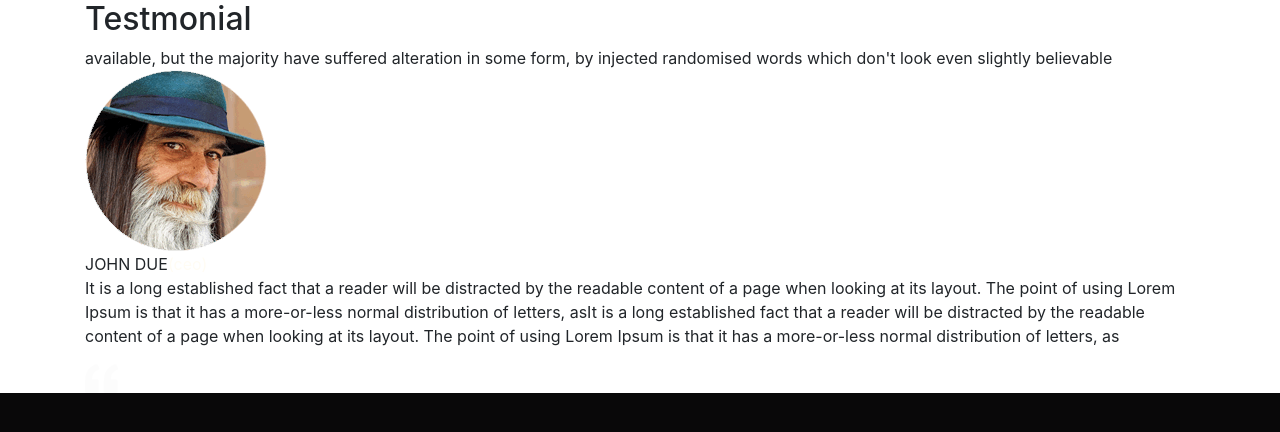
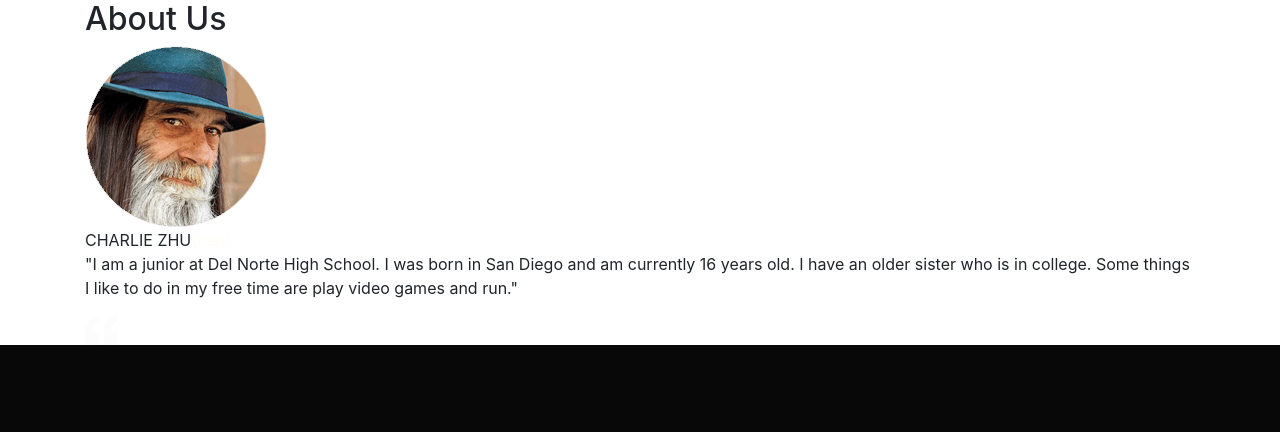
Before and after one commit to TMarwah/P4Tigers, a Flask app: page /testimonial in a window 1280 px wide. Shown: the part 56-488 px from the top of the page. Run offline with Flask 2, Linux system fonts and the light colour scheme; some libraries are stand-ins or nearby versions.

Commit message:
changed about us

```diff
--- a/templates/login.html
+++ b/templates/login.html
@@ -1,3 +1,4 @@
+
 <link href="//maxcdn.bootstrapcdn.com/bootstrap/4.1.1/css/bootstrap.min.css" rel="stylesheet" id="bootstrap-css">
 <script src="//maxcdn.bootstrapcdn.com/bootstrap/4.1.1/js/bootstrap.min.js"></script>
 <script src="//cdnjs.cloudflare.com/ajax/libs/jquery/3.2.1/jquery.min.js"></script>
--- a/templates/testmonial.html
+++ b/templates/testmonial.html
@@ -17,8 +17,7 @@
             <div class="row">
                <div class="col-md-12 ">
                   <div class="titlepage">
-                     <h2> Testmonial</h2>
-                     <span style="text-align: center;">available, but the majority have suffered alteration in some form, by injected randomised words which don't look even slightly believable</span>
+                     <h2> About Us</h2>
                   </div>
                </div>
             </div>
@@ -44,7 +43,19 @@
       <div class="titlepage">
                            <div class="john">
                               <div class="john_image"><img src="/static/images/john-image.png" style="max-width: 100%;"></div>
-                              <div class="john_text">JOHN DUE<span style="color: #fffcf4;">(ceo)</span></div>
+                              <div class="john_text">CHARLIE ZHU<span style="color: #fffcf4;">(ceo)</span></div>
+                              <p class="lorem_ipsum_text">"I am a junior at Del Norte High School. I was born in San Diego
+                                  and am currently 16 years old. I have an older sister who is in college.
+                                  Some things I like to do in my free time are play video games and run." </p>
+                              <div class="icon_image"><img src="/static/images/icon-1.png"></div>
+                           </div>
+                        </div>
+    </div>
+      <div class="carousel-item">
+          <div class="titlepage">
+              <div class="john">
+                  <div class="john_image"><img src="/static/images/john-image.png" style="max-width: 100%;"></div>
+                  <div class="john_text">JOHN DUE1<span style="color: #fffcf4;">(ceo)</span></div>
                   <p class="lorem_ipsum_text">It is a long established fact that a reader will be distracted by the readable content of a page when looking at its layout. The point of using Lorem Ipsum is that it has a more-or-less normal distribution of letters, asIt is a long established fact that a reader will be distracted by the readable content of a page when looking at its layout. The point of using Lorem Ipsum is that it has a more-or-less normal distribution of letters, as </p>
                   <div class="icon_image"><img src="/static/images/icon-1.png"></div>
               </div>
@@ -54,7 +65,7 @@
       <div class="titlepage">
                            <div class="john">
                               <div class="john_image"><img src="/static/images/john-image.png" style="max-width: 100%;"></div>
-                              <div class="john_text">JOHN DUE<span style="color: #fffcf4;">(ceo)</span></div>
+                              <div class="john_text">JOHN DUE2<span style="color: #fffcf4;">(ceo)</span></div>
                               <p class="lorem_ipsum_text">It is a long established fact that a reader will be distracted by the readable content of a page when looking at its layout. The point of using Lorem Ipsum is that it has a more-or-less normal distribution of letters, asIt is a long established fact that a reader will be distracted by the readable content of a page when looking at its layout. The point of using Lorem Ipsum is that it has a more-or-less normal distribution of letters, as </p>
                               <div class="icon_image"><img src="/static/images/icon-1.png"></div>
                            </div>
@@ -64,7 +75,7 @@
       <div class="titlepage">
                            <div class="john">
                               <div class="john_image"><img src="/static/images/john-image.png" style="max-width: 100%;"></div>
-                              <div class="john_text">JOHN DUE<span style="color: #fffcf4;">(ceo)</span></div>
+                              <div class="john_text">JOHN DUE3<span style="color: #fffcf4;">(ceo)</span></div>
                               <p class="lorem_ipsum_text">It is a long established fact that a reader will be distracted by the readable content of a page when looking at its layout. The point of using Lorem Ipsum is that it has a more-or-less normal distribution of letters, asIt is a long established fact that a reader will be distracted by the readable content of a page when looking at its layout. The point of using Lorem Ipsum is that it has a more-or-less normal distribution of letters, as </p>
                               <div class="icon_image"><img src="/static/images/icon-1.png"></div>
                            </div>
```
Lines whose indentation alone changed are shown as unchanged.
